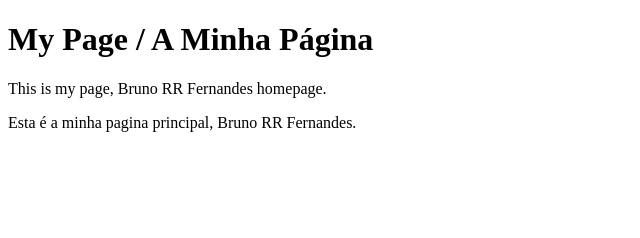
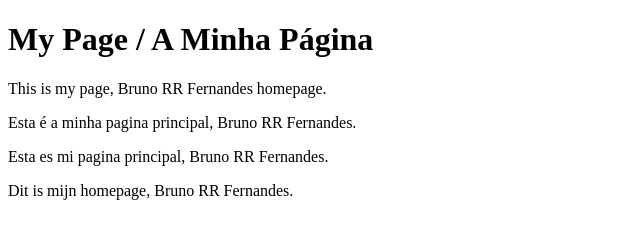
Before and after one commit to brunorrfernandes/Brunorrfernandes.github.io, a plain HTML site: page index.html in a window 1280 px wide. Shown: the whole page, without its empty margins (0-640 px from the left). Drawn offline with Linux system fonts and the light colour scheme.

Commit message:
languages

```diff
--- a/index.html
+++ b/index.html
@@ -9,6 +9,8 @@
    <h1>My Page / A Minha Página</h1>
    <p>This is my page, Bruno RR Fernandes homepage.</p>
    <p>Esta é a minha pagina principal, Bruno RR Fernandes.</p>
+   <p>Esta es mi pagina principal, Bruno RR Fernandes.</p>
+   <p>Dit is mijn homepage, Bruno RR Fernandes.</p>
  </body>
 </html>
 </html>
```
